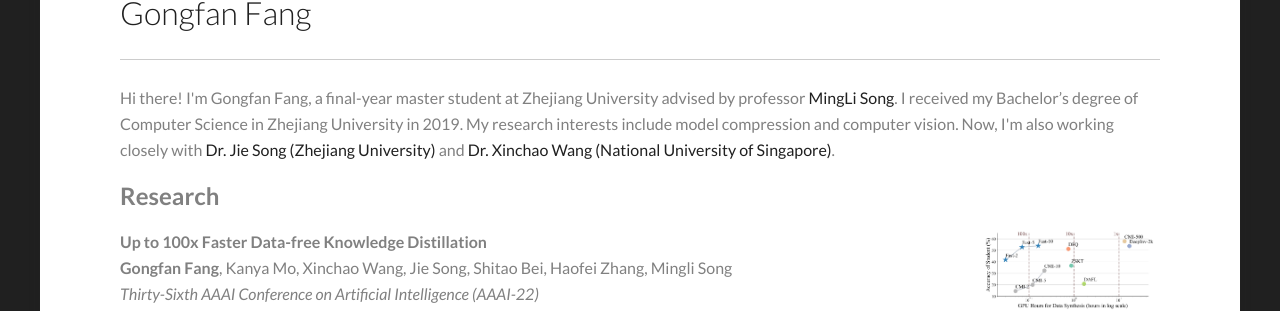
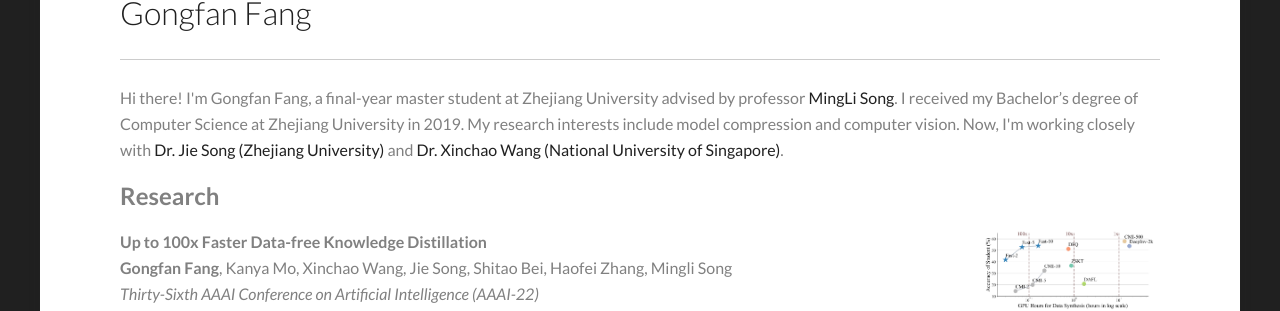
Before and after one commit to fangggf/fangggf.github.io_bak, a Jekyll site: the page built from about/index.md, in a window 1280 px wide. Shown: the part 267-578 px from the top of the page. Built offline with Jekyll 4.4.1, drawn with Linux system fonts in a browser that asks for light colours.

Commit message:
Update index.md

```diff
--- a/about/index.md
+++ b/about/index.md
@@ -3,7 +3,7 @@ layout: post
 title: Gongfan Fang
 ---
 
-Hi there! I'm Gongfan Fang, a final-year master student at Zhejiang University advised by professor <a href="https://person.zju.edu.cn/en/msong">MingLi Song</a>. I received my Bachelor’s degree of Computer Science in Zhejiang University in 2019. My research interests include model compression and computer vision. Now, I'm also working closely with <a href="https://vipazoo.cn/people/songjie">Dr. Jie Song (Zhejiang University)</a> and <a href="https://sites.google.com/site/sitexinchaowang/">Dr. Xinchao Wang (National University of Singapore)</a>.
+Hi there! I'm Gongfan Fang, a final-year master student at Zhejiang University advised by professor <a href="https://person.zju.edu.cn/en/msong">MingLi Song</a>. I received my Bachelor’s degree of Computer Science at Zhejiang University in 2019. My research interests include model compression and computer vision. Now, I'm working closely with <a href="https://vipazoo.cn/people/songjie">Dr. Jie Song (Zhejiang University)</a> and <a href="https://sites.google.com/site/sitexinchaowang/">Dr. Xinchao Wang (National University of Singapore)</a>.
 
 <br>
 
```
